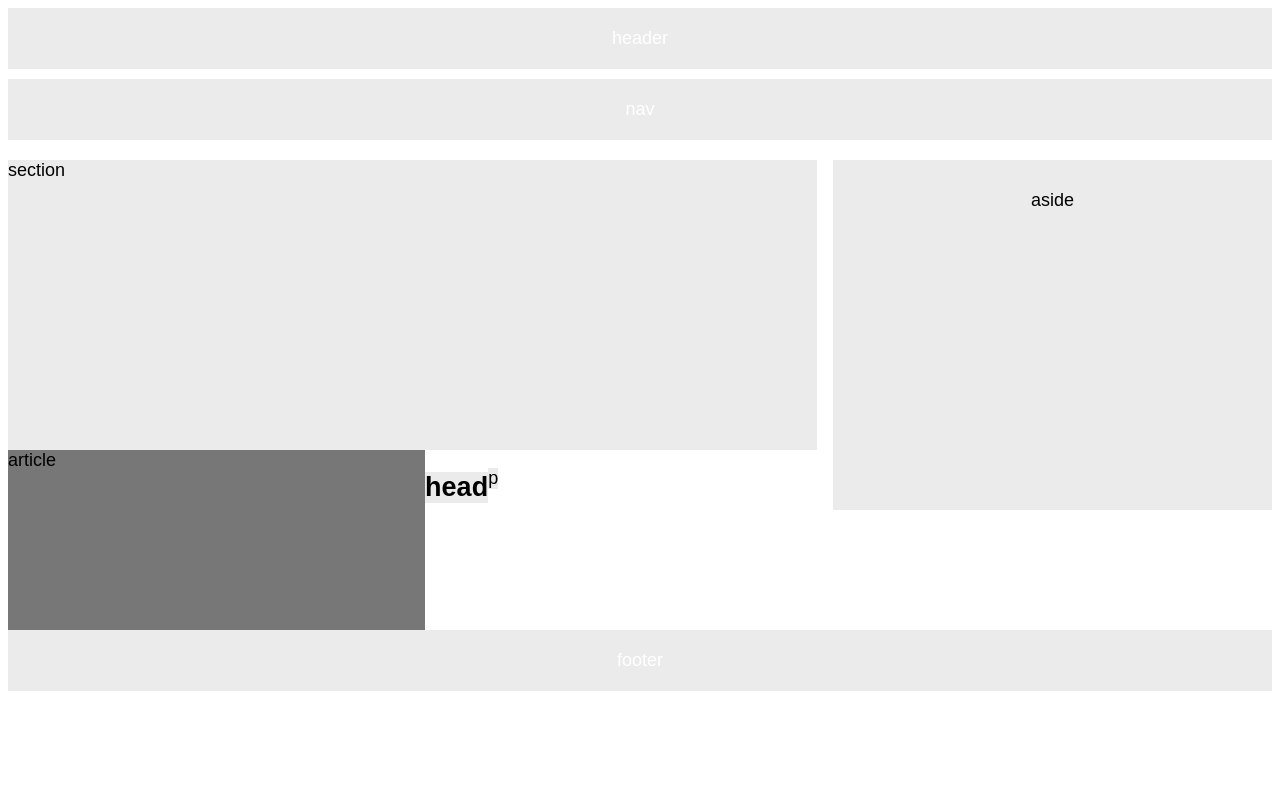
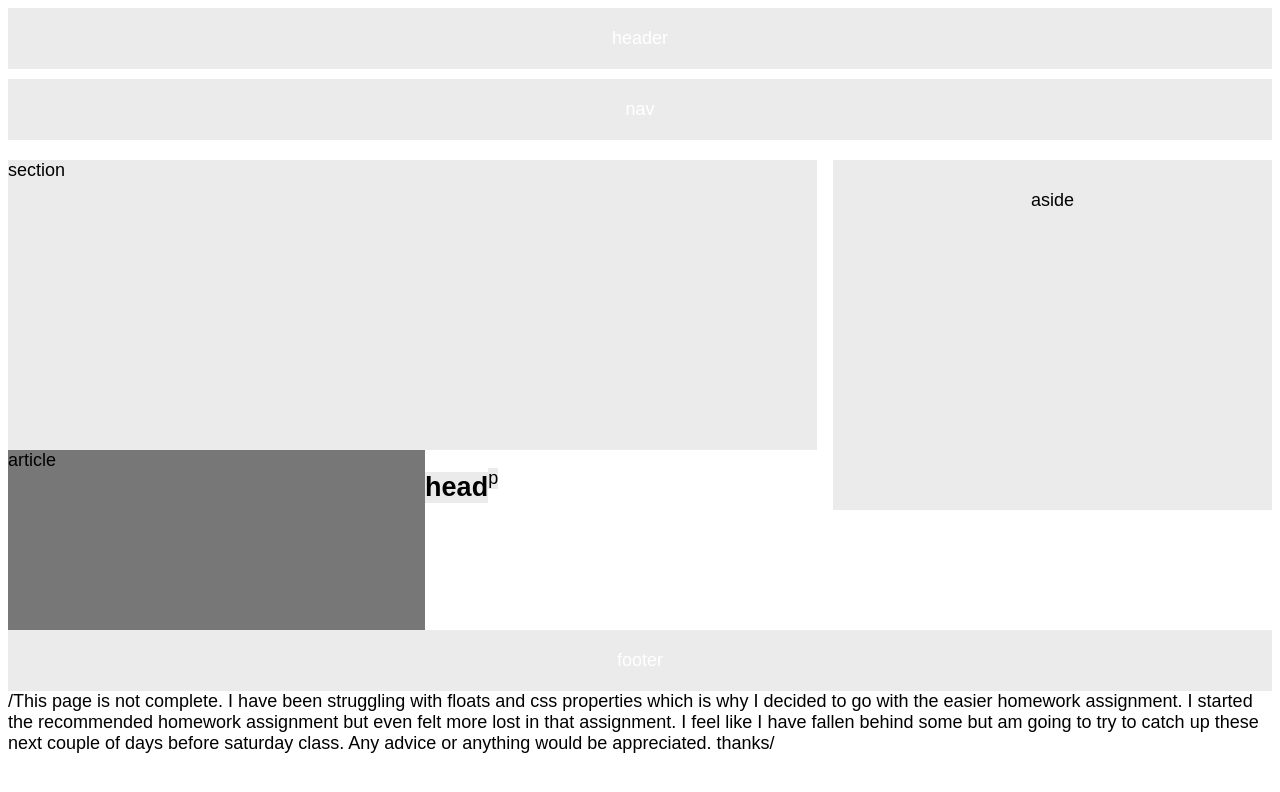
Before and after one commit to smarjak12/HW-Wireframe, a plain HTML site: page index.html in a window 1280 px wide. Drawn offline with Linux system fonts and the light colour scheme.

Commit message:
updated index

```diff
--- a/index.html
+++ b/index.html
@@ -28,3 +28,5 @@
 </body>
 
 </html>
+
+/This page is not complete. I have been struggling with floats and css properties which is why I decided to go with the easier homework assignment. I started the recommended homework assignment but even felt more lost in that assignment. I feel like I have fallen behind some but am going to try to catch up these next  couple of days before saturday class. Any advice or anything would be appreciated. thanks/
```
